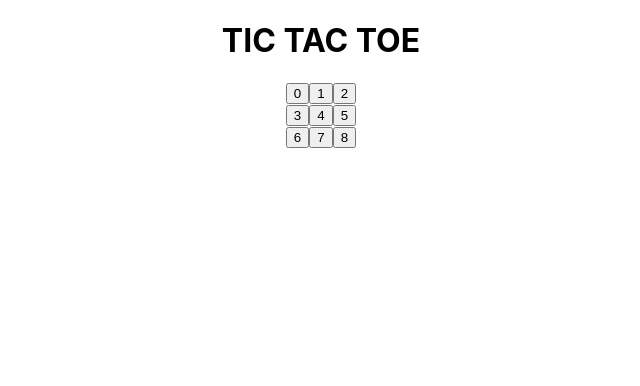
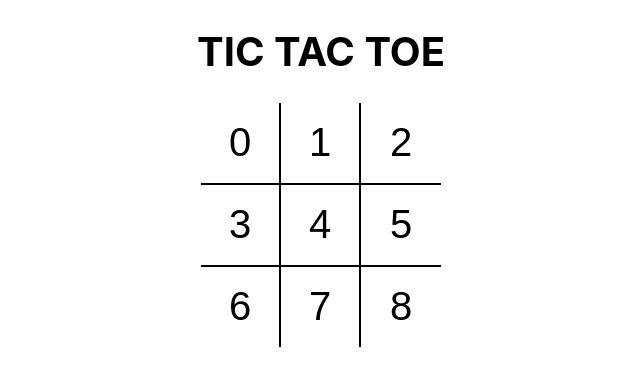
Before and after one commit to aamnasuhail/tictactoe, a React (Create React App) app: page / in a window 1280 px wide. Shown: the top 386 px of the page, without its empty margins (319-959 px from the left). Built offline with nearby package versions, Linux system fonts and the light colour scheme.

Commit message:
added sass and styles

```diff
--- a/package.json
+++ b/package.json
@@ -9,6 +9,7 @@
     "react": "^18.2.0",
     "react-dom": "^18.2.0",
     "react-scripts": "5.0.1",
+    "sass": "^1.58.0",
     "web-vitals": "^2.1.4"
   },
   "scripts": {
--- a/src/App.js
+++ b/src/App.js
@@ -1,9 +1,9 @@
 import Board from "./components/Board";
-import "./App.css";
+import "./styles/root.scss";
 
 function App() {
   return (
-    <div className="App">
+    <div className="app">
       <h1>TIC TAC TOE</h1>
       <Board />
     </div>
--- a/src/components/Board.jsx
+++ b/src/components/Board.jsx
@@ -3,20 +3,20 @@
 
 const Board = () => {
   return (
-    <div>
-      <div>
+    <div className="board">
+      <div className="board-row">
         <Square value={0} />
         <Square value={1} />
         <Square value={2} />
       </div>
 
-      <div>
+      <div className="board-row">
         <Square value={3} />
         <Square value={4} />
         <Square value={5} />
       </div>
 
-      <div>
+      <div className="board-row">
         <Square value={6} />
         <Square value={7} />
         <Square value={8} />
--- a/src/components/Square.jsx
+++ b/src/components/Square.jsx
@@ -1,7 +1,11 @@
 import React from "react";
 
 const Square = ({ value }) => {
-  return <button type="button">{value}</button>;
+  return (
+    <button type="button" className="square">
+      {value}
+    </button>
+  );
 };
 
 export default Square;
--- /dev/null
+++ b/src/styles/root.scss
@@ -0,0 +1,43 @@
+body {
+  padding: 0;
+  margin: 0;
+}
+
+button {
+  background: none;
+  border: none;
+  outline: none;
+  &:hover {
+    cursor: pointer;
+  }
+}
+
+.app {
+  font-size: 20px;
+  display: flex;
+  flex-direction: column;
+  align-items: center;
+}
+
+.board {
+  .board-row {
+    display: flex;
+    flex-direction: row;
+    border-bottom: 2px solid #000;
+    &:last-child {
+      border-bottom: none;
+    }
+    .square {
+      width: 80px;
+      height: 80px;
+      border-right: 2px solid #000;
+      font-size: 2.5rem;
+      padding: 0;
+      overflow: hidden;
+      transition: all 0.2s;
+      &:last-child {
+        border-right: none;
+      }
+    }
+  }
+}
```
Also changed, not shown: 1 other file (tests, documents, lock files or other folders).
